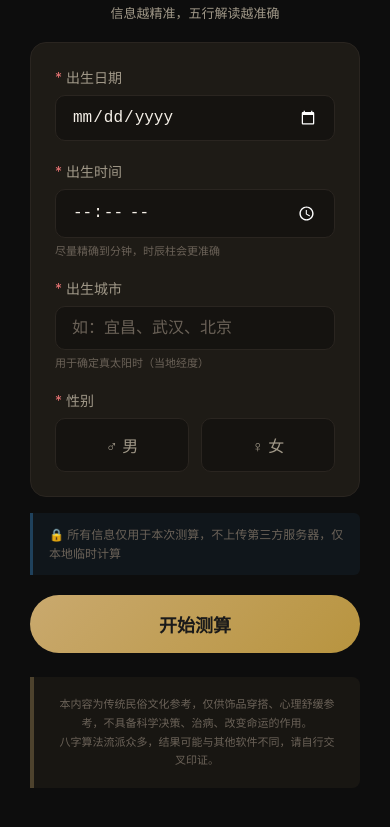
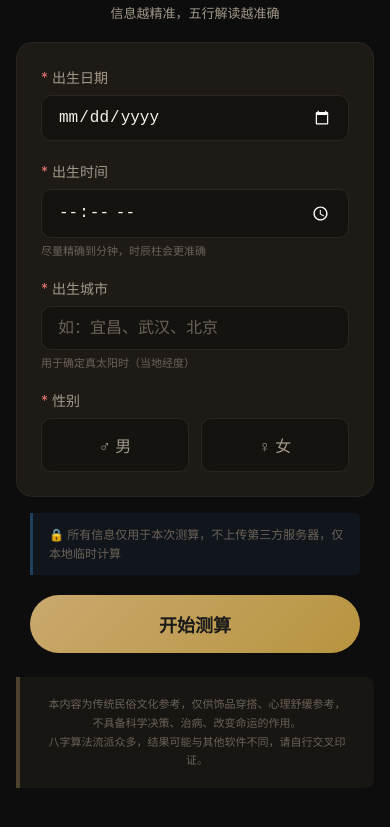
Before and after one commit to xuzhou0530-eng/fujiuyuan-web, a plain HTML site: page index.html in a window 390 px wide. Both pictures are taken after a click on the button "开始测算". Shown: the part 65-892 px from the top of the page. Drawn offline with Linux system fonts and the light colour scheme.

Commit message:
fix mobile input overflow

```diff
--- a/index.html
+++ b/index.html
@@ -56,9 +56,10 @@ body { overflow-x: hidden; }
 .form-label { display: block; font-size: 14px; color: #a09888; margin-bottom: 8px; }
 .form-label .required { color: #e57373; }
 .form-input { width: 100%; padding: 12px 16px; background: #151310; border: 1px solid #2a2520; border-radius: 10px; color: #f5f0e8; font-size: 16px; outline: none; transition: border-color 0.2s; }
+@media (max-width: 400px) { .form-card, .btn-submit, .btn-start, .features, .disclaimer-box, .input-header, .privacy-notice { margin-left: 16px; margin-right: 16px; } .btn-submit, .btn-start { width: calc(100% - 32px); } }
 .form-input:focus { border-color: #c9a96e; }
 .form-input::placeholder { color: #6b6258; }
-.form-input[type="date"], .form-input[type="time"] { color-scheme: dark; min-height: 44px; }
+.form-input[type="date"], .form-input[type="time"] { color-scheme: dark; min-height: 44px; max-width: 100%; overflow: hidden; white-space: nowrap; text-overflow: ellipsis; }
 .gender-row { display: flex; gap: 12px; }
 .gender-btn { flex: 1; padding: 14px 0; text-align: center; background: #151310; border: 1px solid #2a2520; border-radius: 10px; color: #a09888; font-size: 16px; cursor: pointer; transition: all 0.2s; }
 .gender-btn.selected { background: rgba(201,169,110,0.12); border-color: #c9a96e; color: #c9a96e; font-weight: 600; }
```
Also changed, not shown: .wrangler/cache/pages.json (added), .wrangler/cache/wrangler-account.json (added).
